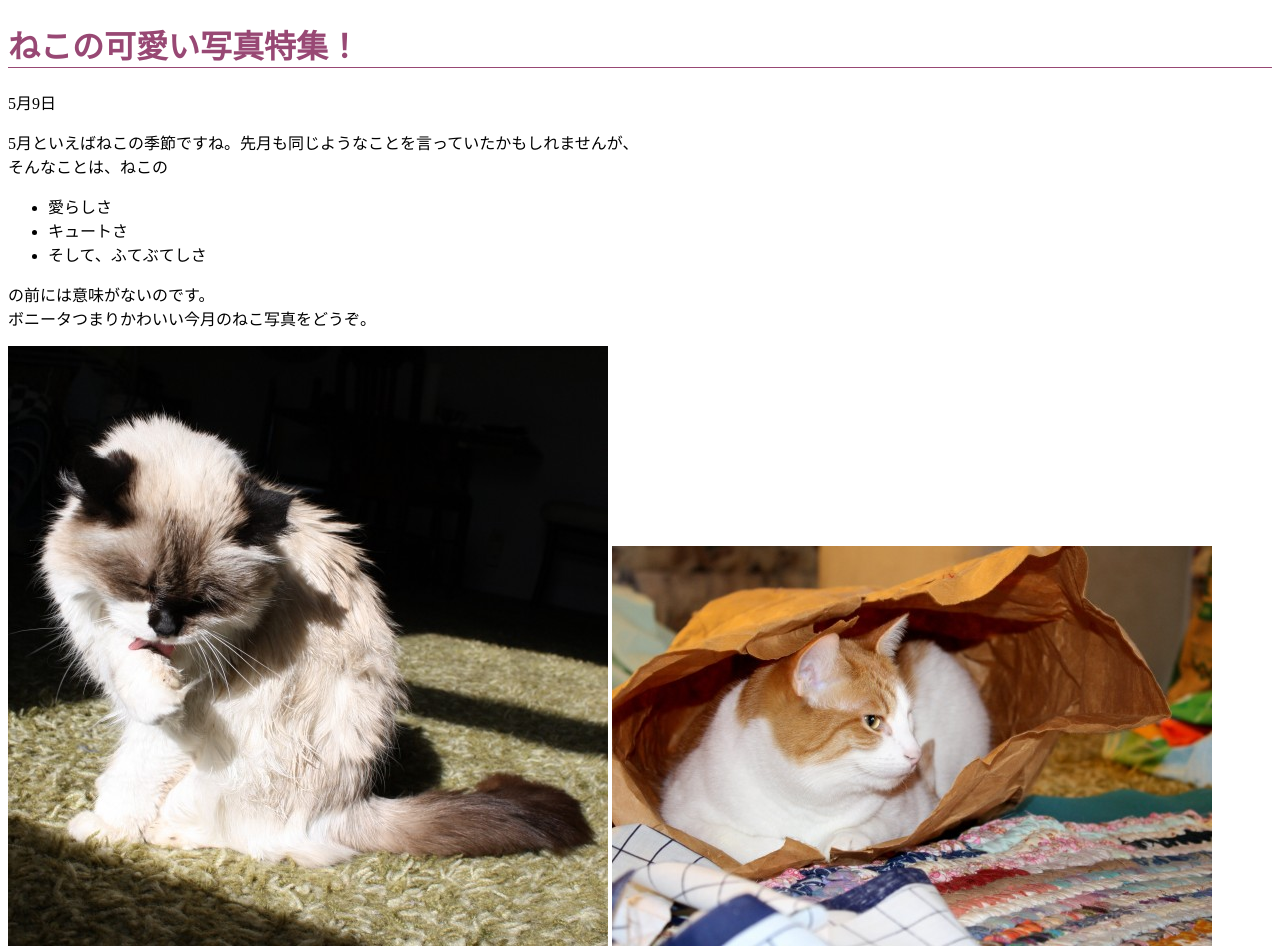
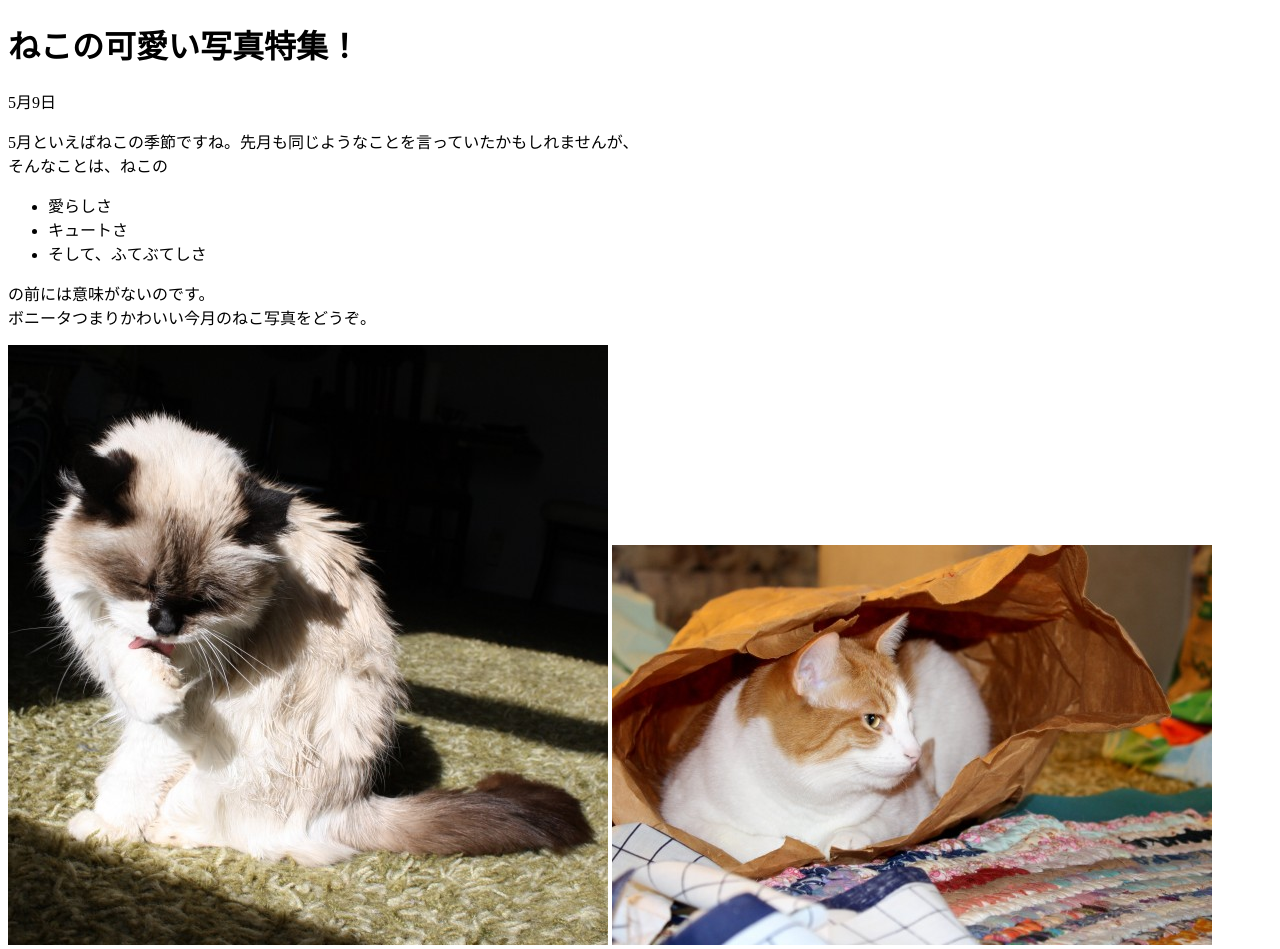
Before and after one commit to Yukinari3po/kenshu, a plain HTML site: page index.html in a window 1280 px wide. Shown: the top 949 px of the page. Drawn offline with Linux system fonts and the light colour scheme; files that its build step writes are made by us from their sources.

Commit message:
Comment out link to CSS.

```diff
--- a/index.html
+++ b/index.html
@@ -4,7 +4,7 @@
   <head>
     <meta charset="utf-8">
     <title>ねこの可愛い写真特集！ | 週末ねこ列島</title>
-    <link rel="stylesheet" href="css/main.css">
+    <!--- <link rel="stylesheet" href="css/main.css"> --->
   </head>
   <body>
     <h1>ねこの可愛い写真特集！</h1>
```
